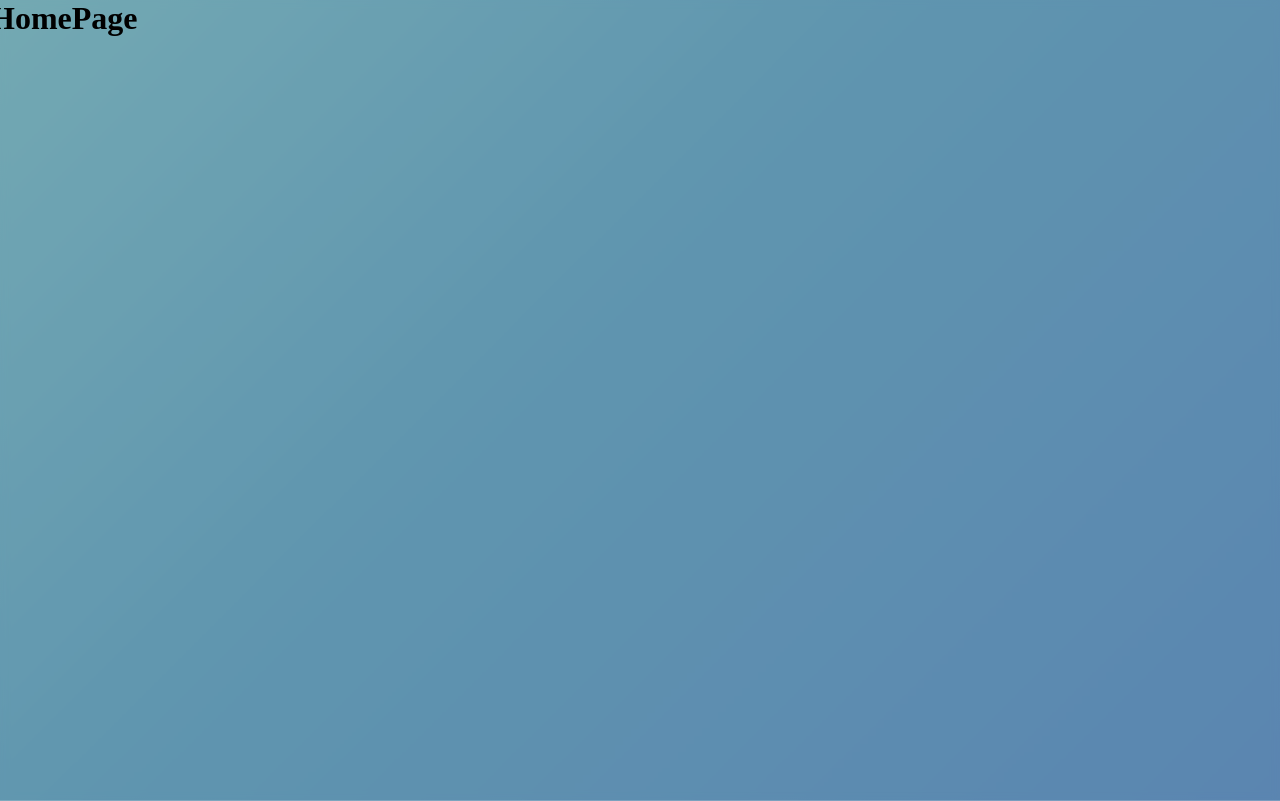
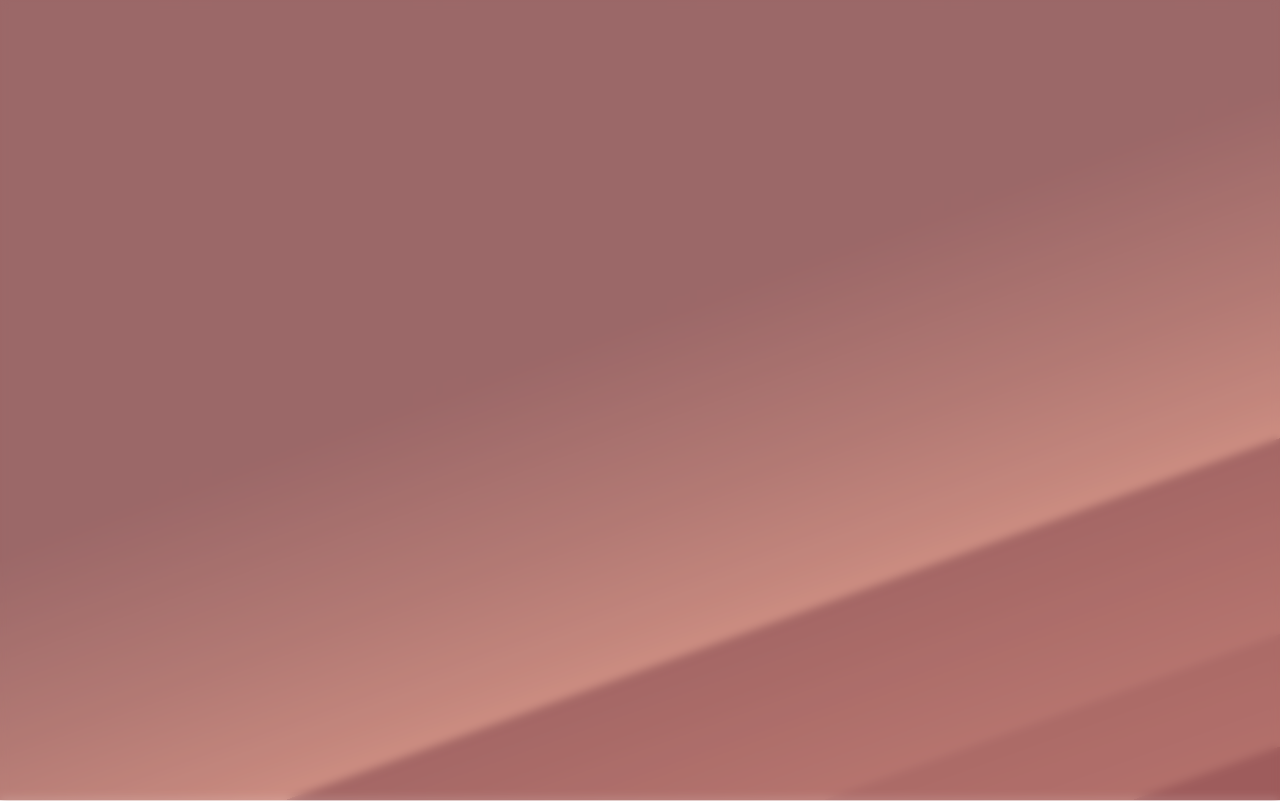
Before and after one commit to Necrelox/SkillZBox, a React (Create React App) app in the folder client/: page / in a window 1280 px wide. Built offline with nearby package versions, Linux system fonts and the light colour scheme.

Commit message:
redefine color theme

```diff
--- a/client/src/components/Layout.js
+++ b/client/src/components/Layout.js
@@ -3,6 +3,10 @@ import '../css/layout.css';
 export default function Layout(props) {
     return (
         <body>
+            <div class="bg"></div>
+            <div class="bg bg2"></div>
+            <div class="bg bg3"></div>
+            <div class="blur"></div>
             <div class="card">
                 {props.children}
             </div>
--- a/client/src/css/layout.css
+++ b/client/src/css/layout.css
@@ -4,14 +4,40 @@
 }
 
 body {
-    width: 100%;
     height: 100vh;
-    background: linear-gradient(-45deg, #1b4199, #2b7395, #7FC6A4, #309b69);
-    background-size: 400% 400%;
-    animation: gradient 25s ease infinite;
     display: flex;
     justify-content: center;
     align-items: center;
+}
+
+.bg {
+    animation:slide 3s ease-in-out infinite alternate;
+    background-image: linear-gradient(-200deg, rgb(105, 26, 26) 50%, rgb(216, 111, 84) 70%, rgb(109, 8, 8) 20%);
+    bottom:0;
+    left:-50%;
+    opacity:.5;
+    position:fixed;
+    right:-50%;
+    top:0;
+    z-index:-1;
+}
+
+.bg2 {
+    animation-direction:alternate-reverse;
+    animation-duration:4s;
+}
+
+.bg3 {
+    animation-duration:5s;
+}
+
+@keyframes slide {
+  0% {
+    transform:translateX(-25%);
+  }
+  100% {
+    transform:translateX(25%);
+  }
 }
 
 .card {
@@ -19,21 +45,9 @@ body {
     width: 1300px;
     height: 800px;
     background: rgba( 255, 255, 255, 0.25 );
-    box-shadow: 0 8px 32px 0 rgba( 31, 38, 135, 0.37 );
+    box-shadow: 0 8px 32px 0 rgba(0, 0, 0, 0.37);
     backdrop-filter: blur( 4px );
     -webkit-backdrop-filter: blur( 4px );
     border-radius: 10px;
     border: 1px solid rgba( 255, 255, 255, 0.18 );
 }
-
-@keyframes gradient {
-    0% {
-        background-position: 0% 50%;
-    }
-    50% {
-        background-position: 100% 50%;
-    }
-    100% {
-        background-position: 0% 50%;
-    }
-}
--- a/client/src/routes/Home.js
+++ b/client/src/routes/Home.js
@@ -1,5 +1,5 @@
 export default function Home() {
     return (
-        <h1>HomePage</h1>
+        <h1></h1>
     )
 }
```
